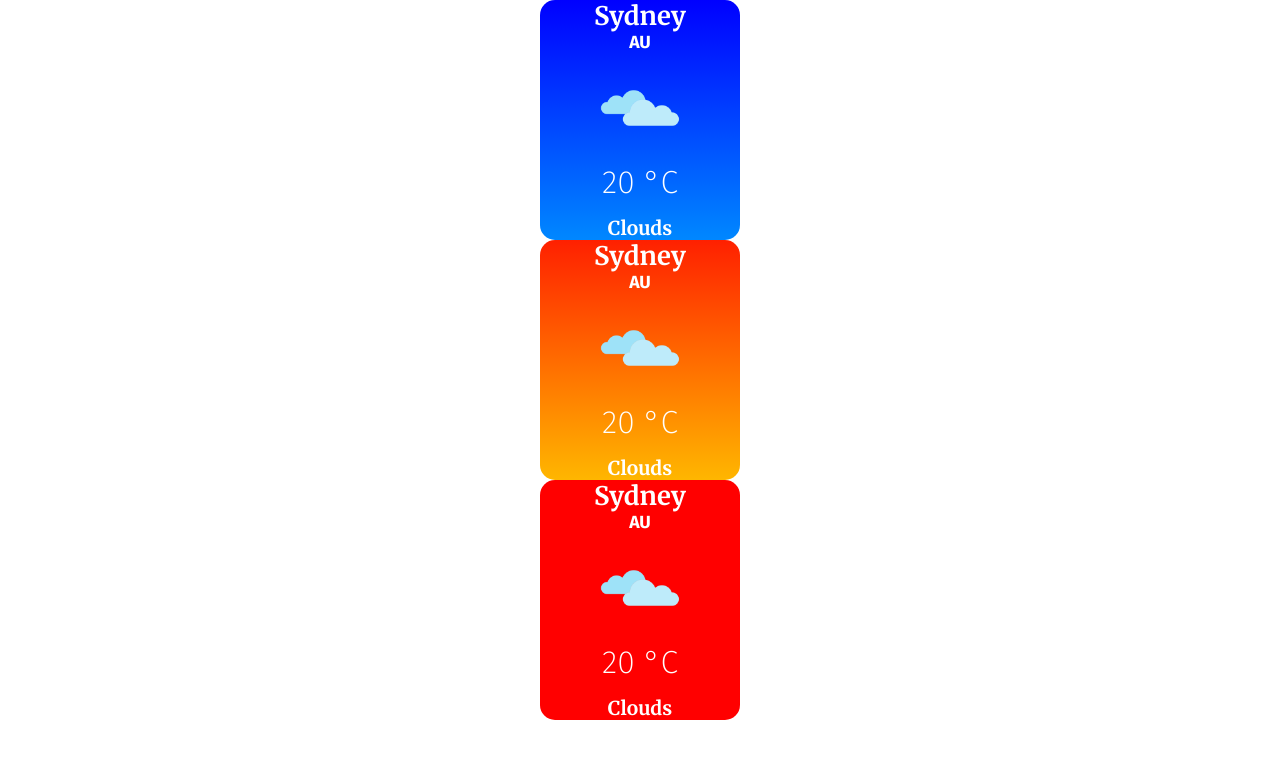
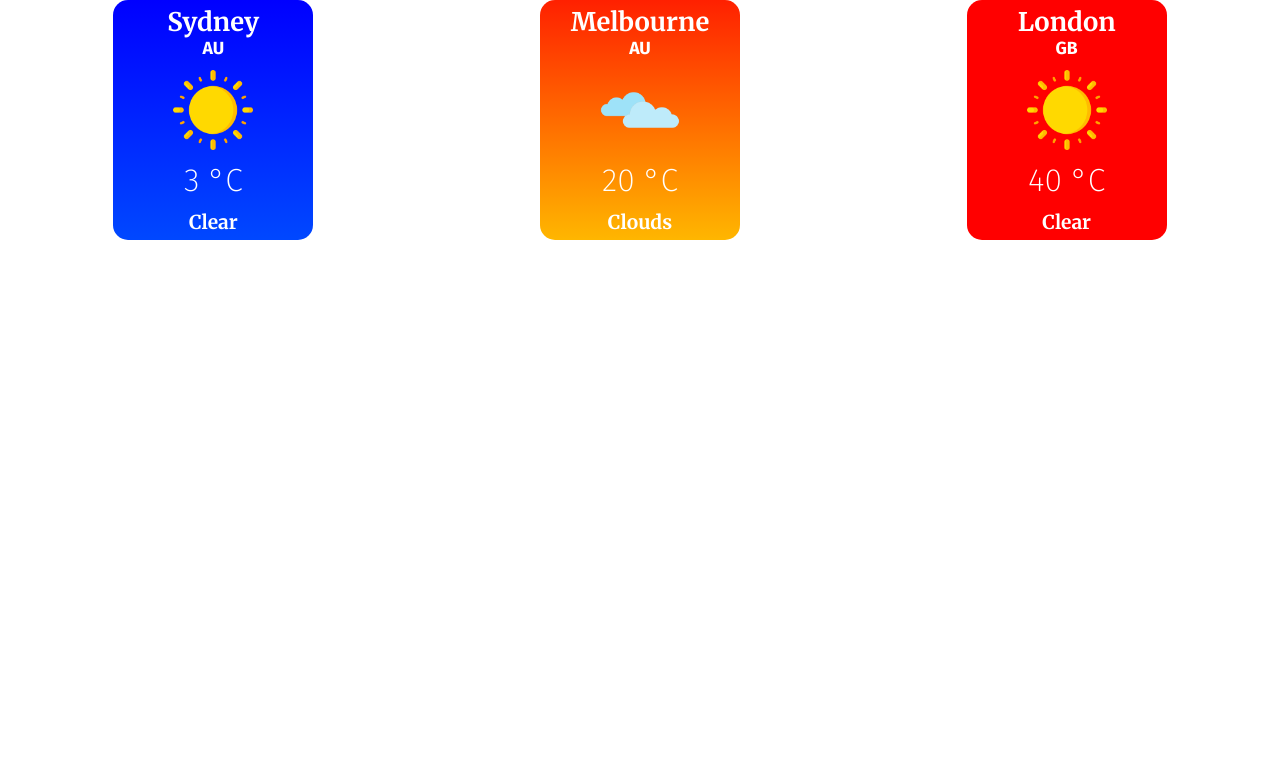
Before and after one commit to addis-hail/learning-react, a React (Create React App) app: page / in a window 1280 px wide. Shown: the top 758 px of the page. Built offline with nearby package versions, Linux system fonts and the light colour scheme.

Commit message:
finishing up the card

```diff
--- a/src/App.css
+++ b/src/App.css
@@ -4,4 +4,6 @@
 .App{
     margin: 0 auto;
     color: white;
+    display: flex;
+    justify-content: flex-start;
 }
--- a/src/App.js
+++ b/src/App.js
@@ -6,9 +6,9 @@ import './App.css';
 function App() {
   return (
     <div className="App">
-      <WeatherCard temp={-5} />
-      <WeatherCard temp={20} />
-      <WeatherCard temp={40} />
+      <WeatherCard temp={3} condition = "Clear" city = "Sydney" country="AU"/>
+      <WeatherCard temp={20} condition = "Clouds" city = "Melbourne" country="AU"/>
+      <WeatherCard temp={40} condition = "Clear" city = "London" country="GB"/>
     </div>
   );
 }
--- a/src/components/WeatherCard/component.js
+++ b/src/components/WeatherCard/component.js
@@ -5,16 +5,16 @@ import Location from './location';
 import Icon from './icon';
 import Condition from './condition';
 
-const WeatherCard = props => {
+const WeatherCard = ({temp, condition, city, country}) => {
    let highColor = 0;
    let lowColor = 0;
    let bg = null;
-   if(props.temp > 12) { //for hot weather
-    highColor = (1 - (props.temp - 12)/28)*255;
+   if(temp > 12) { //for hot weather
+    highColor = (1 - (temp - 12)/28)*255;
     lowColor = highColor - 150;
     bg = `linear-gradient(to top, rgb(255, ${highColor}, 0), rgb(255, ${lowColor}, 0))`;
-   } else if(props.temp <= 12){ //for cold weather
-    highColor = (1-(props.temp + 20)/32)*255;
+   } else if(temp <= 12){ //for cold weather
+    highColor = (1-(temp + 20)/32)*255;
     lowColor = highColor - 150;
     bg = `linear-gradient(to top, rgb(0, ${highColor}, 255), rgb(0, ${lowColor}, 255))`;
    }
@@ -26,16 +26,15 @@ const WeatherCard = props => {
         height: 240px;
         display: flex;
         flex-direction: column;
-        justify-content: space-between;
+        justify-content: space-around;
         align-items: center;
         border-radius: 15px;
     `
-
     return (
         <Card>
-            <Location/>
-            <Icon/>
-            <Condition/>
+            <Location city = {city} country={country}/>
+            <Icon condition = {condition}/>
+            <Condition temp = {temp} condition = {condition}/>
         </Card>
      );
 }
--- a/src/components/WeatherCard/condition.js
+++ b/src/components/WeatherCard/condition.js
@@ -1,7 +1,7 @@
 import React from "react";
 import styled from "@emotion/styled";
 
-const Condition = (props) => {
+const Condition = ({temp, condition}) => {
 
     const Temp = styled.h1`
         font-family: 'Fira sans', sans-serif;
@@ -14,8 +14,8 @@ const Condition = (props) => {
     `
     return (
         <>
-         <Temp>20 °C</Temp>
-         <State className="condition">Clouds</State>
+         <Temp>{temp} °C</Temp>
+         <State>{condition}</State>
         </>
      );
 }
--- a/src/components/WeatherCard/icon.js
+++ b/src/components/WeatherCard/icon.js
@@ -2,13 +2,25 @@ import React from "react";
 import styled from "@emotion/styled";
 
 const Icon = (props) => {
+    const Icon = styled.img`
+        width: 40%;
+    `;
 
-    const Icon = styled.img`
-        width: 40%
-    `
+    var icon = "";
+    switch (props.condition) {
+        case 'Clear':
+            icon = `./img/sunny.png`;
+            break;
+        case 'Clouds':
+            icon = `./img/mostly cloudy.png`;
+            break;
+        default:
+            break;
+    }
+
     return (
-        <Icon className="icon" src="./img/mostly cloudy.png" alt="Weather Icon" />
+        <Icon src={icon} alt="Weather Icon" />
      );
-}
+};
 
 export default Icon;
--- a/src/components/WeatherCard/location.js
+++ b/src/components/WeatherCard/location.js
@@ -1,7 +1,7 @@
 import React from 'react';
 import styled from '@emotion/styled';
 
-const Location = (props) => {
+const Location = ({city, country}) => {
 
     const Container = styled.div`
         text-align: center;
@@ -17,8 +17,8 @@ const Location = (props) => {
     `
     return (
         <Container>
-                <City>Sydney</City>
-                <Country>AU</Country>
+                <City>{city}</City>
+                <Country>{country}</Country>
         </Container>
      );
 }
```
Also changed, not shown: public/img/sunny.png (added).
